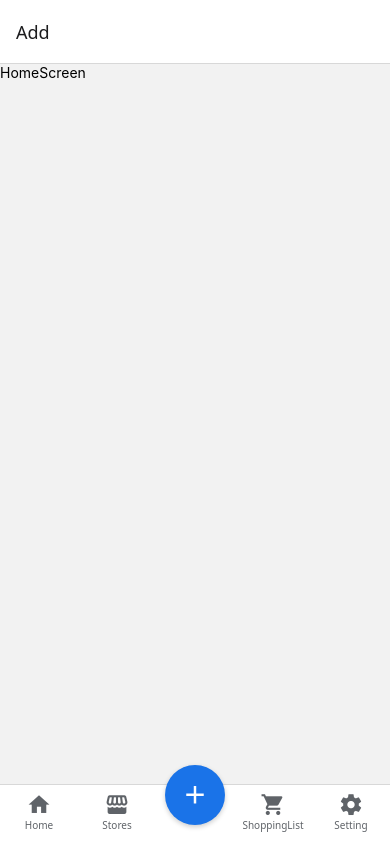
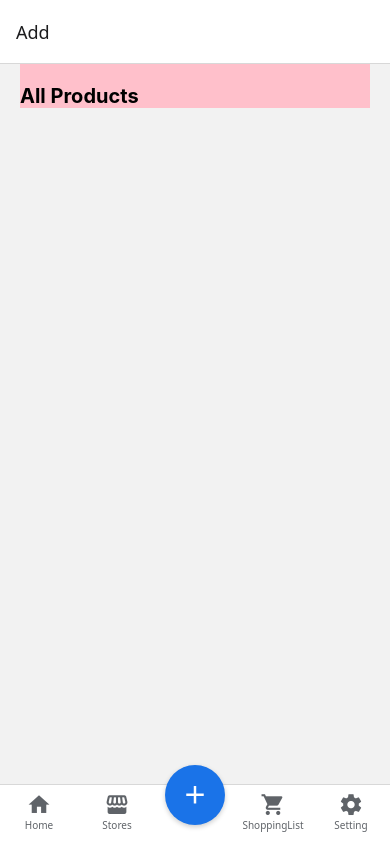
Before and after one commit to the-tomato-king/Tomatch, a React Native app: screen /Add in a window 390 px wide. Built offline with nearby package versions, Linux system fonts and the light colour scheme.

Commit message:
feat: update HomeScreen layout to display title with new styles

```diff
--- a/src/screens/HomeScreen.tsx
+++ b/src/screens/HomeScreen.tsx
@@ -1,14 +1,14 @@
 import { StyleSheet, Text, View } from 'react-native'
 import React from 'react'
-
+import { styles } from '../theme/styles'
 const HomeScreen = () => {
   return (
     <View>
-      <Text>HomeScreen</Text>
+      <View style={styles.container}>
+        <Text style={styles.title}>All Products</Text>
+      </View>
     </View>
-  )
+  );
 }
 
 export default HomeScreen
-
-const styles = StyleSheet.create({})
--- /dev/null
+++ b/src/theme/styles.ts
@@ -0,0 +1,14 @@
+import { StyleSheet } from "react-native";
+import colors from "./colors";
+
+export const styles = StyleSheet.create({
+  container: {
+    marginHorizontal: 20,
+    backgroundColor: "pink",
+  },
+  title: {
+    fontSize: 20,
+    fontWeight: "bold",
+    marginTop: 20,
+  },
+});
```
